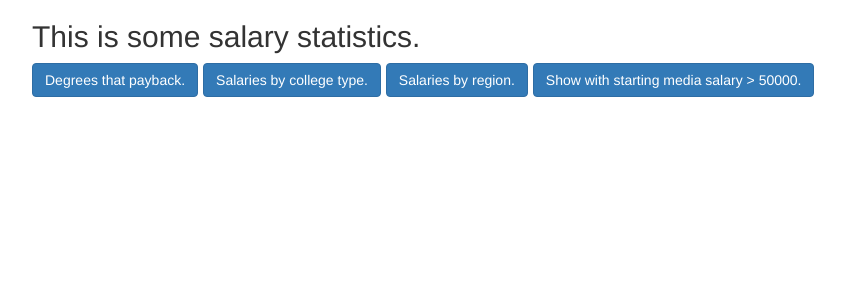
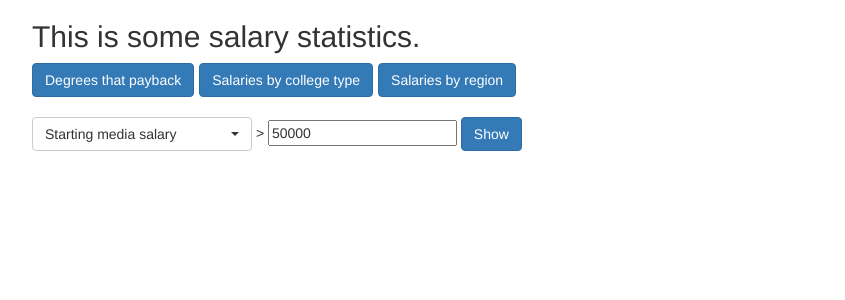
Before and after one commit to StrongBrain/salary_reports, a Flask app: page / in a window 1280 px wide. Shown: the top 300 px of the page, without its empty margins (38-883 px from the left). Run offline with Flask 2, Linux system fonts and the light colour scheme; some libraries are stand-ins or nearby versions.

Commit message:
Improved existing PoC.

```diff
--- a/templates/base.html
+++ b/templates/base.html
@@ -2,22 +2,36 @@
 <html>
   <head>
     <link rel="stylesheet" href="https://maxcdn.bootstrapcdn.com/bootstrap/3.3.7/css/bootstrap.min.css">
+    <link rel="stylesheet" type="text/css" media="screen" href="https://cdnjs.cloudflare.com/ajax/libs/bootstrap-select/1.9.3/css/bootstrap-select.min.css">
     <script src="https://ajax.googleapis.com/ajax/libs/jquery/3.3.1/jquery.min.js"></script>
     <script src="https://maxcdn.bootstrapcdn.com/bootstrap/3.3.7/js/bootstrap.min.js"></script>
+    <script src="https://cdnjs.cloudflare.com/ajax/libs/bootstrap-select/1.9.3/js/bootstrap-select.min.js"></script>
     {% block head %}
-    <link rel="stylesheet" href="{{ url_for('static', filename='style.css') }}">
-    <title>{% block title %}{% endblock %} - Salary review</title>
+    <title>{% block title %}{% endblock %} Salary review</title>
     {% endblock %}
   </head>
   <body>
   <div class="container">
     <h2>This is some salary statistics.</h2>
     <div id="buttons" class="btn-toolbar">
-        <a href="./payback" class="btn btn-primary">Degrees that payback.</a>
-        <a href="./colleges" class="btn btn-primary">Salaries by college type.</a>
-        <a href="./regions" class="btn btn-primary">Salaries by region.</a>
-        <a href="./aggregate" class="btn btn-primary">Show with starting media salary > 50000.</a>
+        <a href="./payback" class="btn btn-primary">Degrees that payback</a>
+        <a href="./colleges" class="btn btn-primary">Salaries by college type</a>
+        <a href="./regions" class="btn btn-primary">Salaries by region</a>
     </div>
+    <br/>
+    <form method="post" action="/aggregate">
+      <select class="selectpicker" name="filter">
+        <option value="starting_median_salary">Starting media salary</option>
+        <option value="mid_career_median_salary">Mid-career median salary</option>
+        <option value="mid_career_10th_percentile_salary">Mid-career 10th percentile salary</option>
+        <option value="mid_career_25th_percentile_salary">Mid-career 25th percentile salary</option>
+        <option value="mid_career_75th_percentile_salary">Mid-career 75th percentile salary</option>
+        <option value="mid_career_90th_percentile_salary">Mid-career 90th percentile salary</option>
+      </select>
+      >
+      <input name="salary" id="salary" type="text" value="50000">
+      <button type="submit" class="btn btn-primary">Show</button>
+    </form>
     <br />
     <div id="content">{% block content %}{% endblock %}</div>
     <div id="footer">
--- a/web_app.py
+++ b/web_app.py
@@ -1,7 +1,7 @@
 import sqlite3
 import flask
 import pandas as pd
-from flask import render_template
+from flask import render_template, request
 
 app = flask.Flask(__name__)
 
@@ -39,23 +39,25 @@ def display_regions():
     ))
 
 
-@app.route('/aggregate')
+@app.route('/aggregate', methods=["GET", "POST"])
 def display_aggregation():
+    salary = request.form["salary"]
+    filter_field = request.form["filter"]
     df_payback = pd.read_sql_query(
         """
-        SELECT undergraduate_major, starting_median_salary FROM degrees_that_pay_back
-        WHERE starting_median_salary > 50000
-        """, conn)
+        SELECT undergraduate_major, {} FROM degrees_that_pay_back
+        WHERE {} > {}
+        """.format(filter_field, filter_field, salary), conn)
     df_colleges = pd.read_sql_query(
         """
-        SELECT school_name, school_type, starting_median_salary FROM salaries_by_college_type
-        WHERE starting_median_salary > 50000
-        """, conn)
+        SELECT school_name, school_type, {} FROM salaries_by_college_type
+        WHERE {} > {}
+        """.format(filter_field, filter_field, salary), conn)
     df_regions = pd.read_sql_query(
         """
-        SELECT school_name, region, starting_median_salary FROM salaries_by_region
-        WHERE starting_median_salary > 50000
-        """, conn)
+        SELECT school_name, region, {} FROM salaries_by_region
+        WHERE {} > {}
+        """.format(filter_field, filter_field, salary), conn)
     return render_template(
         "aggregate.html",
         payback=df_payback.to_html(
```
Also changed, not shown: salaries.sqlite.
